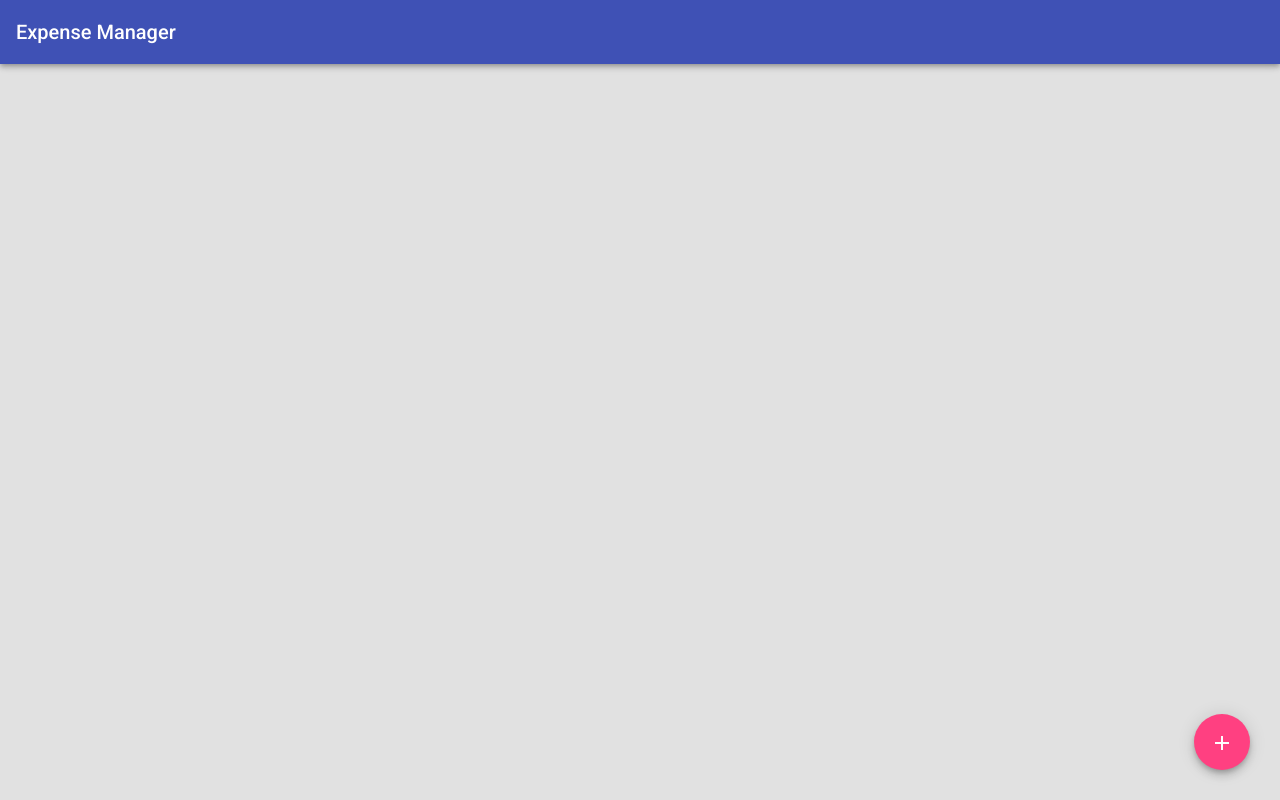
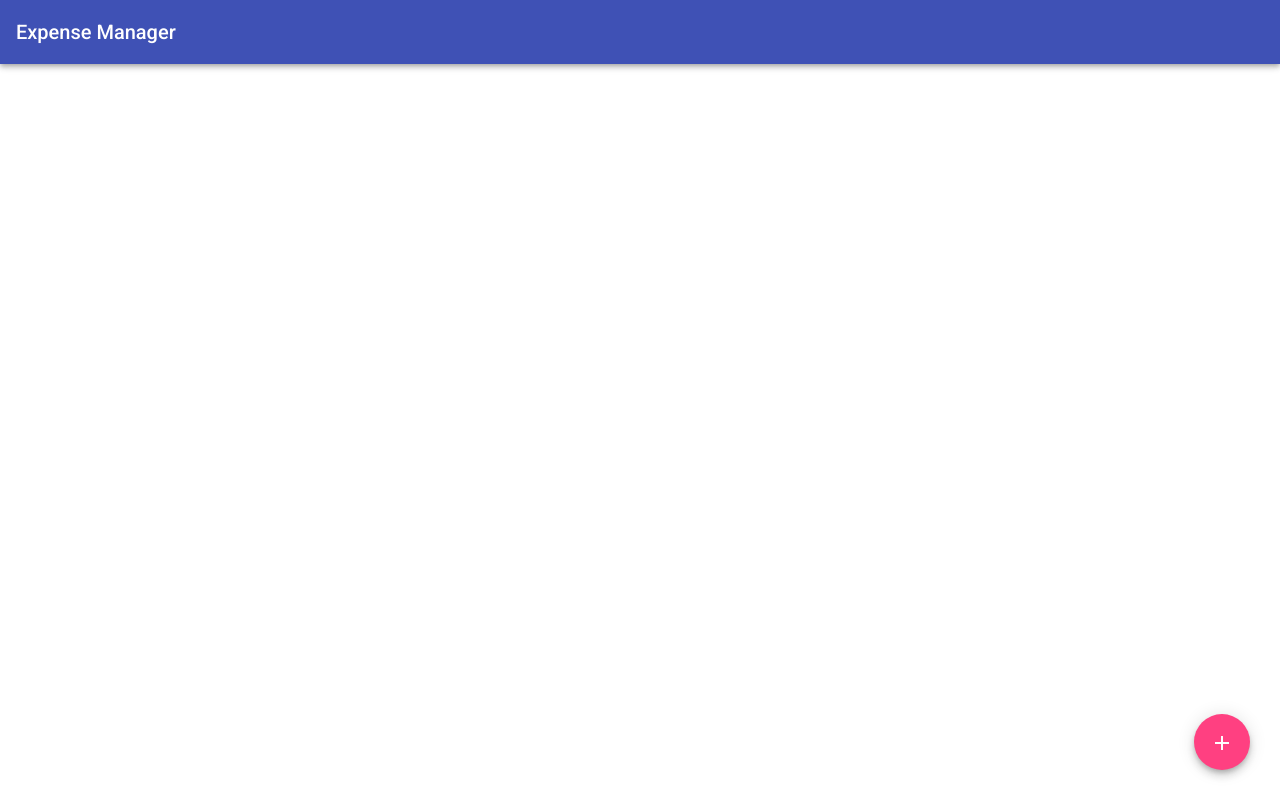
Before and after one commit to miguelcaravantes/expense-manager-web, an Angular app: page /dashboard in a window 1280 px wide. Built offline with nearby package versions, Linux system fonts and the light colour scheme.

Commit message:
remove background for now

```diff
--- a/src/styles.scss
+++ b/src/styles.scss
@@ -7,7 +7,7 @@ body {
 body {
   margin: 0;
   font-family: Roboto, "Helvetica Neue", sans-serif;
-  background: #E1E1E1;
+  // background: #E1E1E1;
 }
 
 .container {
```
